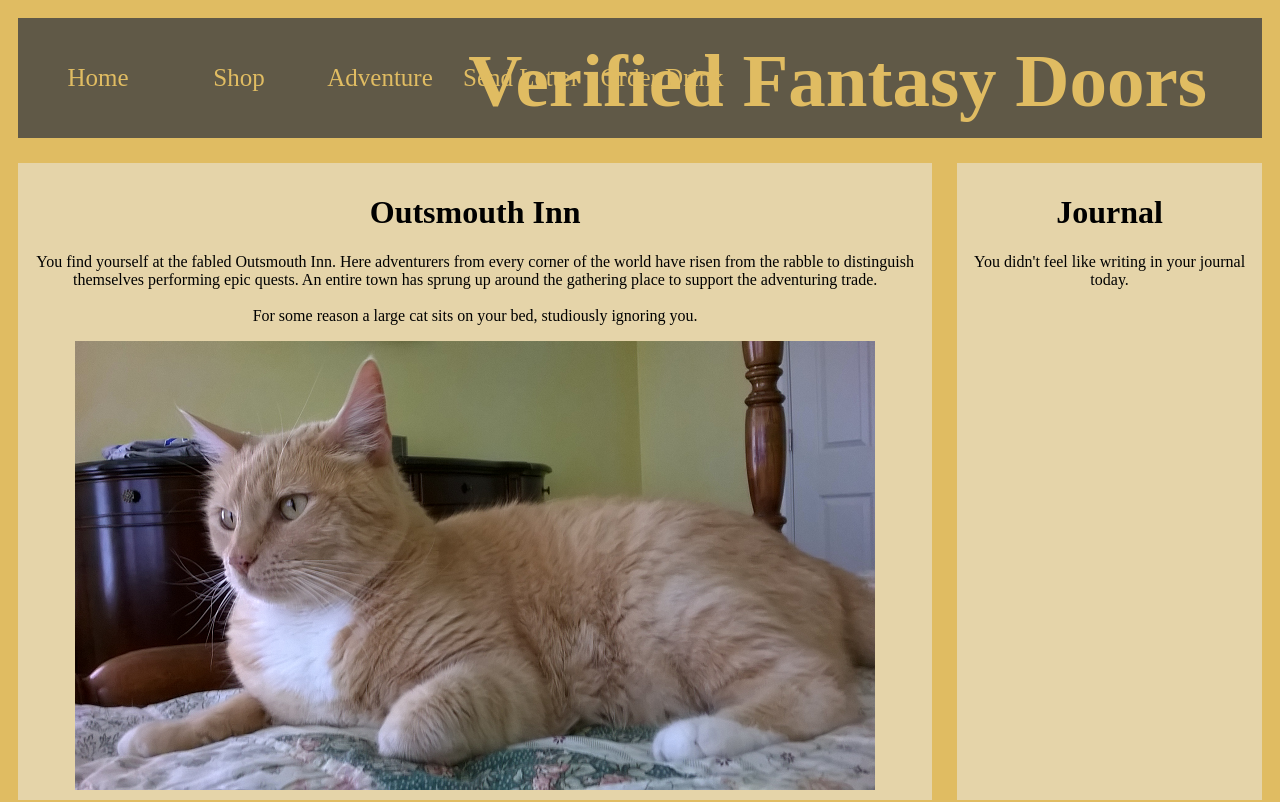
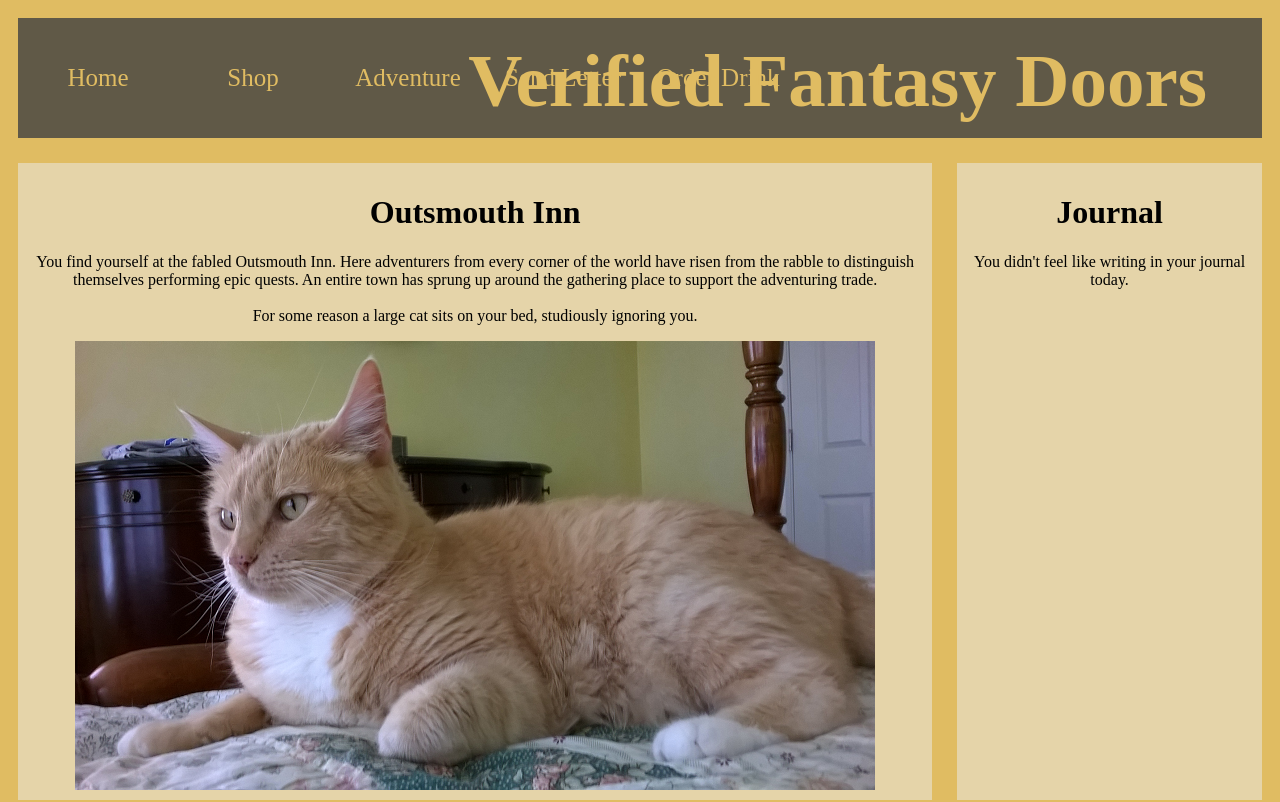
Before and after one commit to tmabey2/Creative-1, a plain HTML site: page index.html in a window 1280 px wide. Shown: the top 802 px of the page. Drawn offline with Linux system fonts and the light colour scheme.

Commit message:
Edited style on review

```diff
--- a/style.css
+++ b/style.css
@@ -178,7 +178,7 @@ div {
 
 	display:inline-block;
 	float:left;
-	margin-right: 1px;
+	margin-right: 15px;
 
 }
 
```
